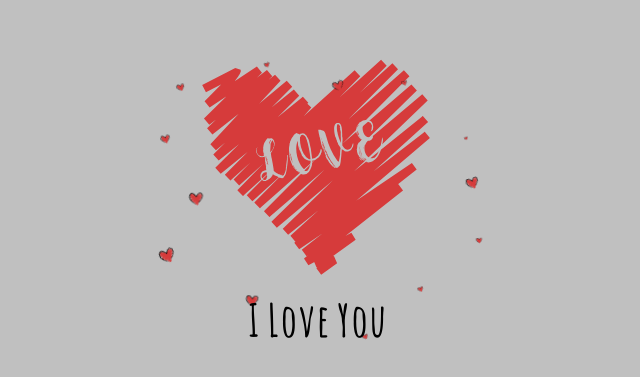
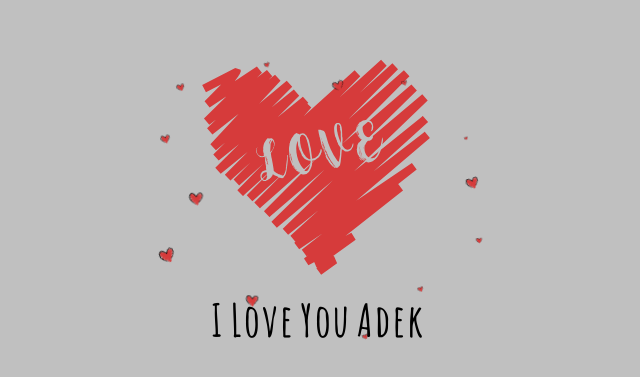
Before and after one commit to 123riko/Buka-Aja, a plain HTML site: page index.html in a window 1280 px wide. Shown: the part 215-592 px from the top of the page, without its empty margins (323-963 px from the left). Drawn offline with nearby package versions, Linux system fonts and the light colour scheme.

Commit message:
Update index.html

```diff
--- a/index.html
+++ b/index.html
@@ -35,6 +35,10 @@
         <span class="s space">Y</span>
         <span class="s">o</span>
         <span class="s">u</span>
+        <span class="s space">A</span>
+        <span class="s">d</span>
+        <span class="s">e</span>
+        <span class="s">k</span>
       </div>
     </div>
   </div>
```
